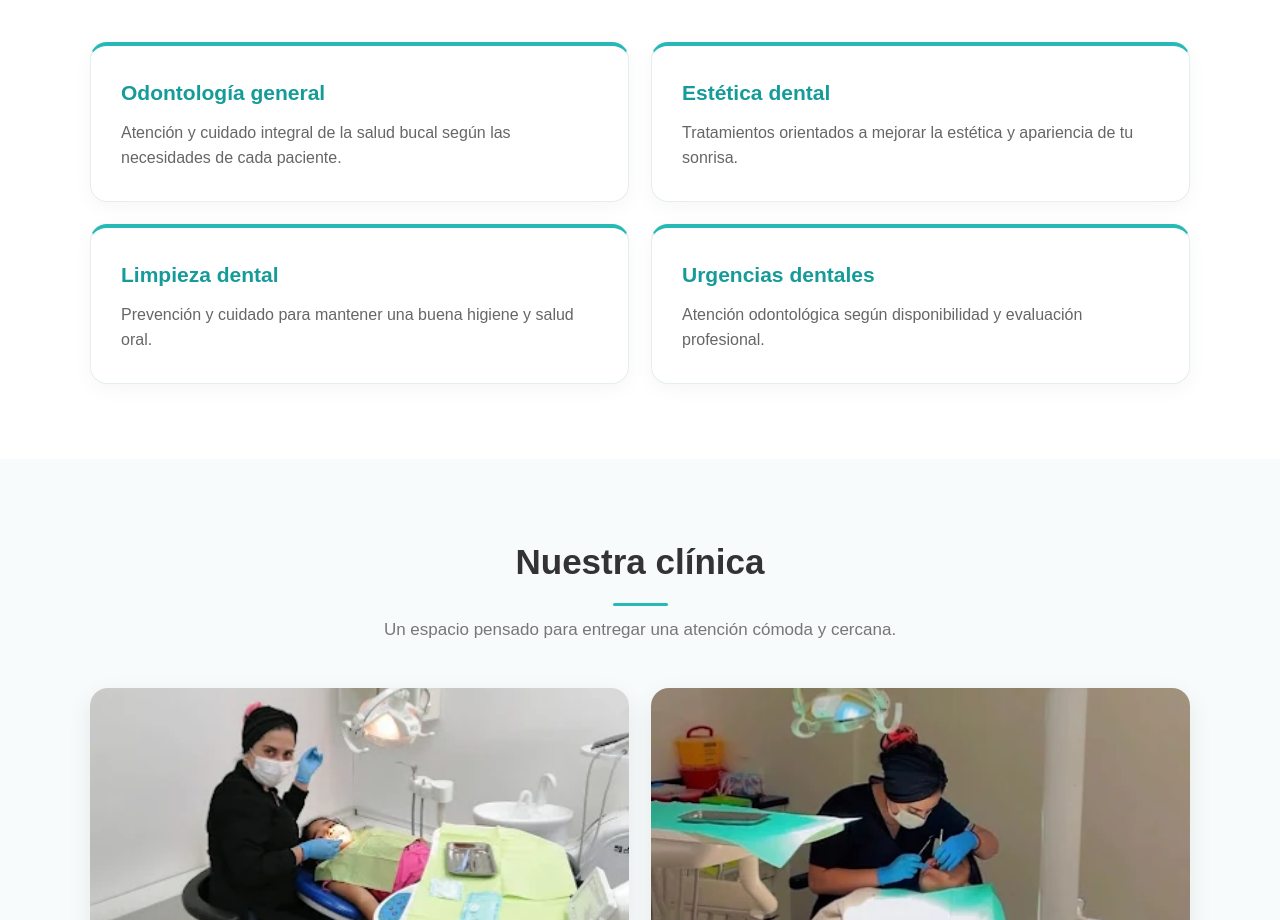
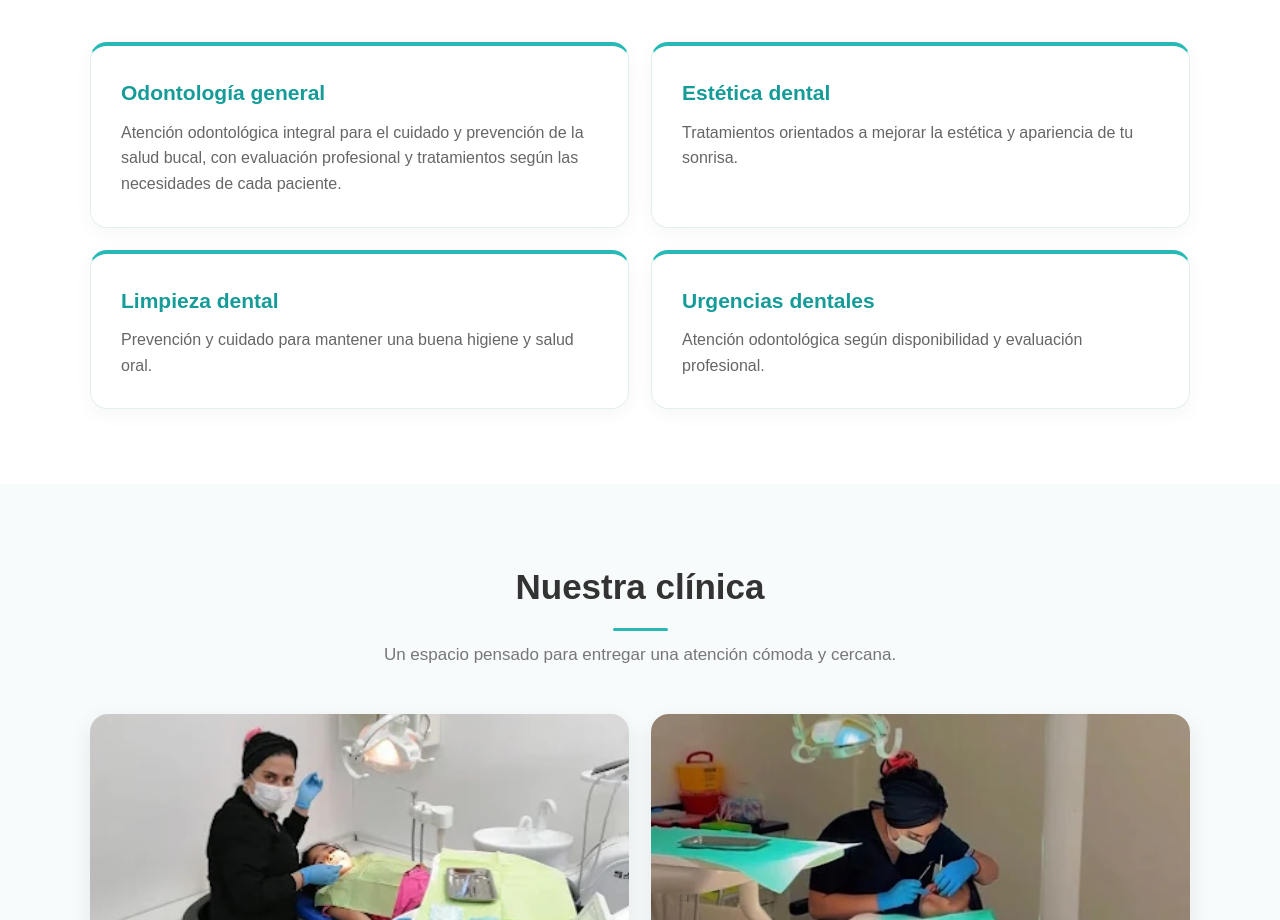
Before and after one commit to victoriafigueroag/pranadent, a plain HTML site: page index.html in a window 1280 px wide. Shown: the part 1440-2360 px from the top of the page. Drawn offline with Linux system fonts and the light colour scheme.

Commit message:
Update index.html

```diff
--- a/index.html
+++ b/index.html
@@ -741,8 +741,7 @@
             <h3>Odontología general</h3>
 
             <p>
-              Atención y cuidado integral de la salud bucal
-              según las necesidades de cada paciente.
+              Atención odontológica integral para el cuidado y prevención de la salud bucal, con evaluación profesional y tratamientos según las necesidades de cada paciente.
             </p>
 
           </div>
```
